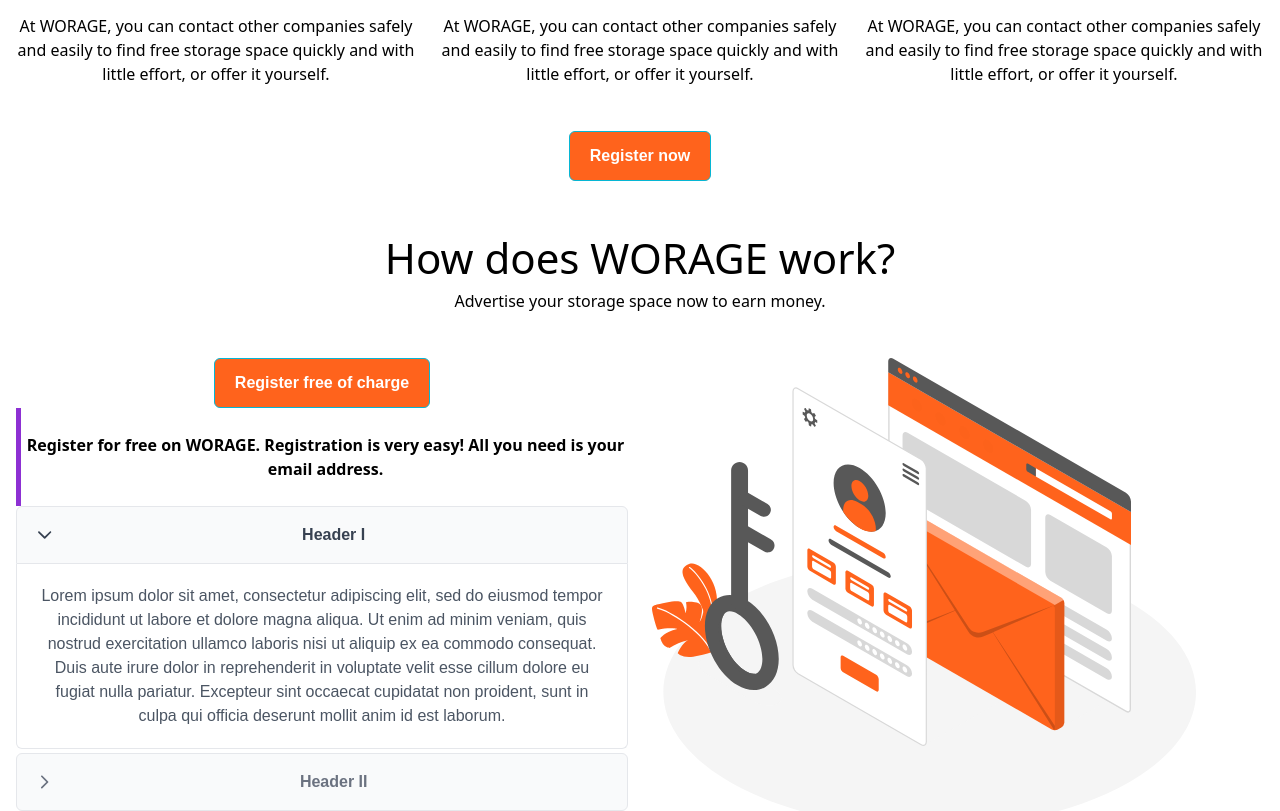
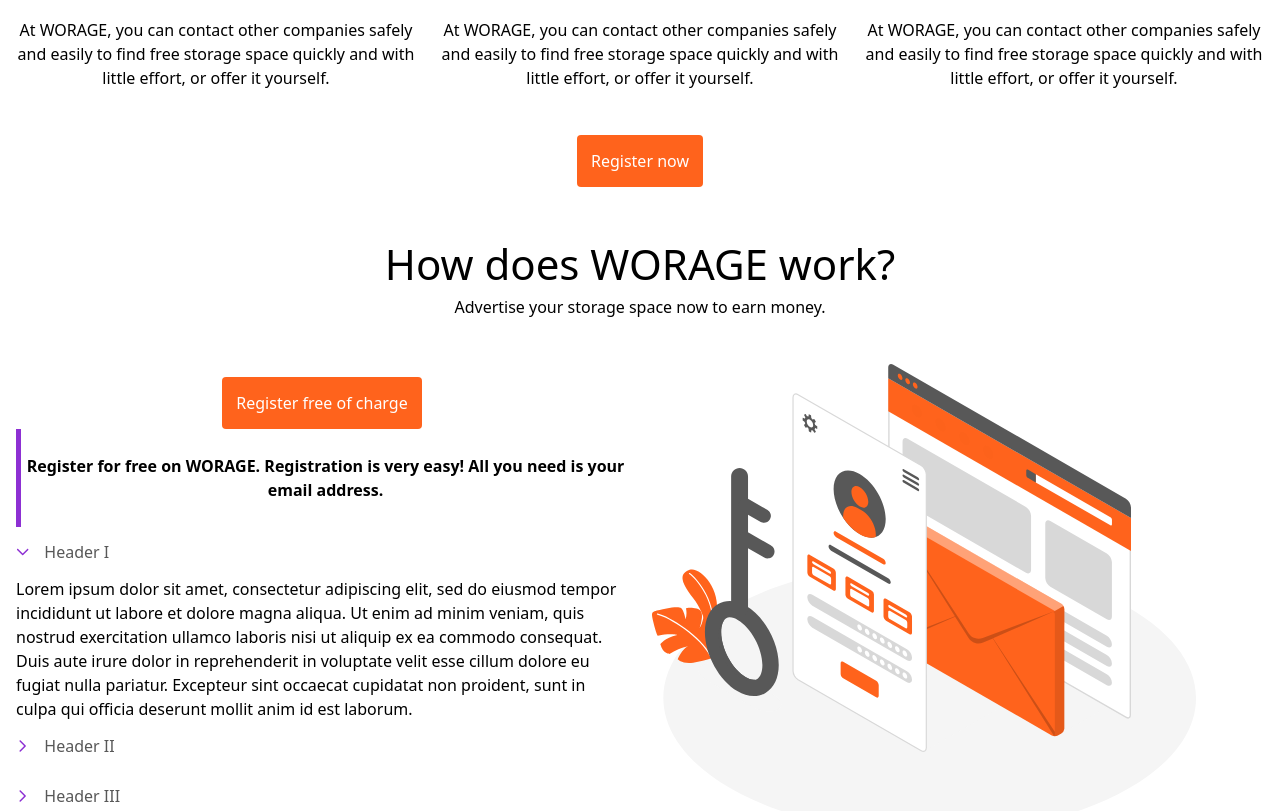
Before and after one commit to larsandrelarsen/PrimeReactTest, a React (Create React App) app: page / in a window 1280 px wide. Shown: the part 1000-1811 px from the top of the page. Built offline with nearby package versions, Linux system fonts and the light colour scheme; a web font is replaced by a local one.

Commit message:
PrimeReact Unstyled

```diff
--- a/src/PrimeReactTailwind.css
+++ b/src/PrimeReactTailwind.css
@@ -1,7 +1,29 @@
+/* Button */
+
+.p-button {
+  @apply bg-orange-900 py-[14px] text-[16px] text-white px-[14px] rounded;
+}
+
 .p-button.p-button-secondary {
   @apply bg-pink-900;
 }
 
-.p-button {
-  @apply bg-orange-900;
+
+/* Accordion */
+.p-accordion-header svg {
+  @apply text-pink-900;
 }
+
+.p-accordion-header {
+  @apply text-start;
+}
+
+.p-accordion-header a {
+  @apply h-[50px] gap-[15px] text-[16px] text-grey-900;
+}
+
+.p-accordion-content {
+  @apply text-start;
+}
+
+/* Input */
--- a/src/component/block/landingpage/faq/FaqBlock.tsx
+++ b/src/component/block/landingpage/faq/FaqBlock.tsx
@@ -9,7 +9,7 @@
     <div className="container mx-auto text-center mt-[45px]">
       <h3>How does WORAGE work?</h3>
       <p>Advertise your storage space now to earn money.</p>
-      <div className="grid grid-cols-1 gap-6 lg:grid-cols-2 mt-[45px] align-items-center">
+      <div className="grid grid-cols-1 gap-6 lg:grid-cols-2 mt-[45px] items-center">
         <div>
           <Button label="Register free of charge">
             <Ripple/>
--- a/src/component/nav/TopNav.tsx
+++ b/src/component/nav/TopNav.tsx
@@ -9,11 +9,11 @@
         <img alt="logo" src="/app/brand.png"/>
       </div>
       <div className="block lg:hidden">
-        <button className="flex items-center px-3 py-2 border rounded text-teal-200 border-teal-400 hover:text-white hover:border-white">
+        <Button className="flex items-center px-3 py-2 border rounded text-teal-200 border-teal-400 hover:text-white hover:border-white">
           <svg className="fill-current h-3 w-3" viewBox="0 0 20 20" xmlns="http://www.w3.org/2000/svg"><title>Menu</title>
             <path d="M0 3h20v2H0V3zm0 6h20v2H0V9zm0 6h20v2H0v-2z"/>
           </svg>
-        </button>
+        </Button>
       </div>
       <div className="w-full block flex-grow lg:flex lg:items-center lg:w-auto text-center">
         <div className="text-sm lg:flex-grow">
--- a/src/index.tsx
+++ b/src/index.tsx
@@ -3,7 +3,7 @@
 import App from './App';
 import reportWebVitals from './reportWebVitals';
 import './Index.css'
-import "primereact/resources/themes/lara-light-cyan/theme.css";
+// import "primereact/resources/themes/lara-light-cyan/theme.css";
 import "./PrimeReactTailwind.css";
 
 const root = ReactDOM.createRoot(
--- a/tailwind.config.js
+++ b/tailwind.config.js
@@ -18,7 +18,9 @@
         pink : {
           '900': '#8D30D3',
         },
-        darkblue: '#070720',
+        grey: {
+          '900': '#585858'
+        },
         navActive: '#99f6e4',
       },
       backgroundImage: theme => ({
```
